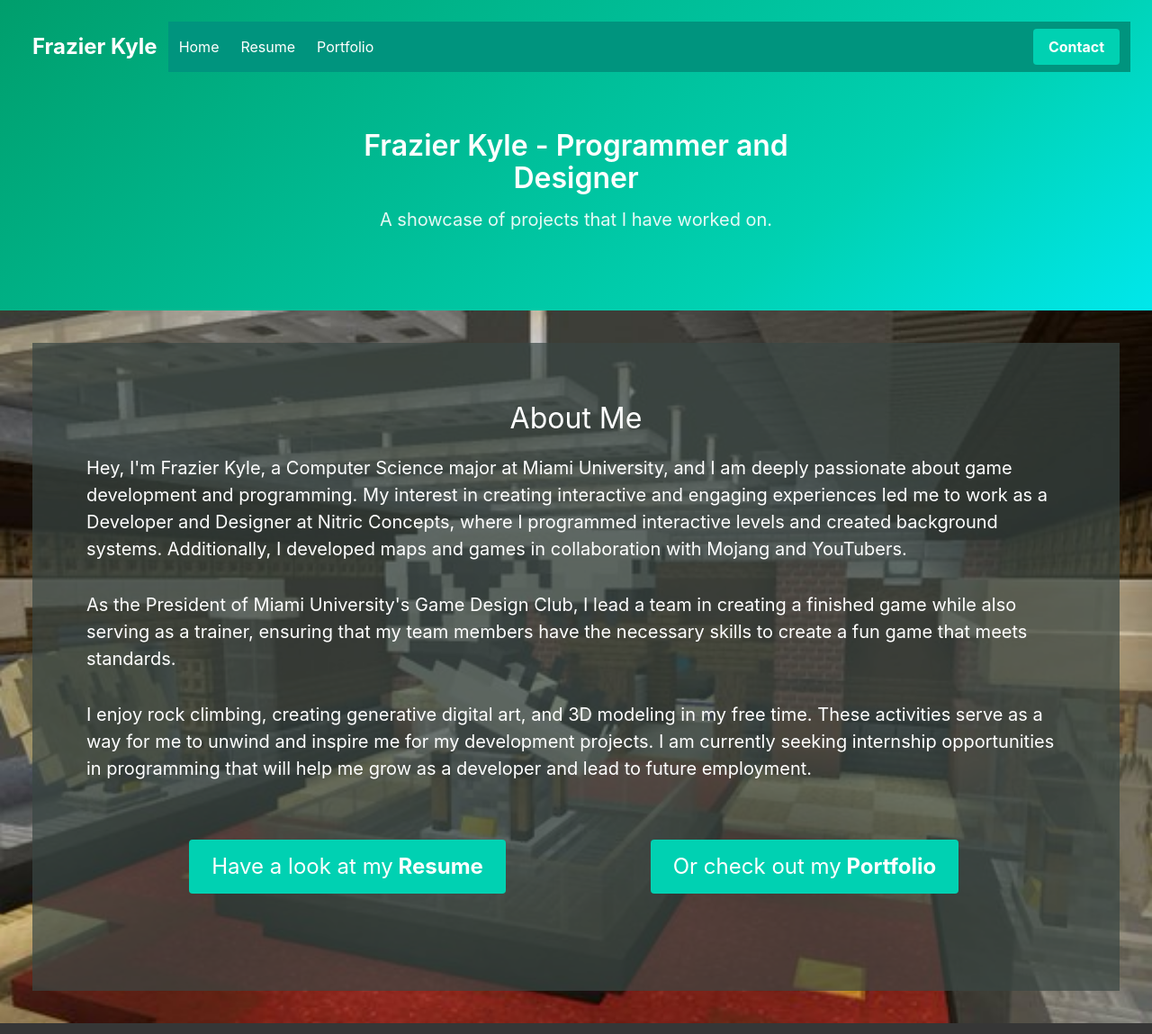
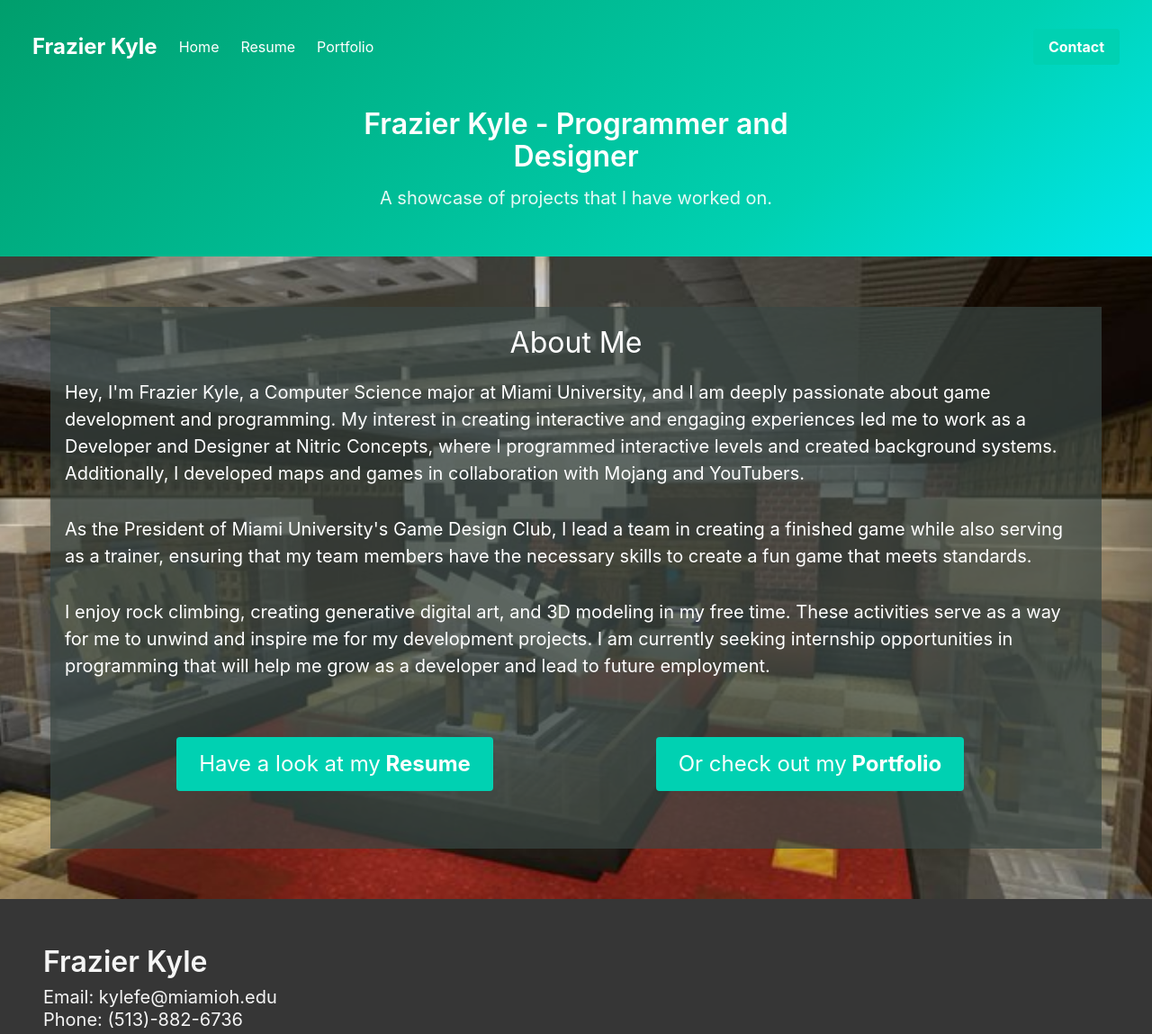
Before and after one commit to BigNinjaChicken/Website, a plain HTML site: page index.html in a window 1280 px wide. Shown: the top 1149 px of the page at 90% size. Drawn offline with nearby package versions, Linux system fonts and the light colour scheme.

Commit message:
Revision

```diff
--- a/index.html
+++ b/index.html
@@ -28,7 +28,7 @@
                     </a>
                 </div>
 
-                <div id="navbarBasicExample" class="navbar-menu has-background-primary-dark">
+                <div id="navbarBasicExample" class="navbar-menu">
                     <div class="navbar-start">
                         <a href="index.html" class="navbar-item">
                             Home
@@ -58,13 +58,25 @@
             </nav>
 
             <div class="columns is-centered is-vcentered">
-                <div class="column has-text-centered m-6 is-half is-offset-one-quarter ">
+                <div class="column has-text-centered m-5 is-half is-offset-one-quarter ">
                     <h1 class="title my-4">
                         Frazier Kyle - Programmer and Designer
                     </h1>
-                    <h2 class="subtitle my-4">
+                    <h2 class="subtitle my-1">
                         A showcase of projects that I have worked on.
                     </h2>
+                </div>
+                <div class="is-hidden-tablet">
+                    <div class="m-3">
+                        <a href="resume.html" class="button is-primary is-large is-fullwidth">Have a look at
+                            my<strong style="white-space: pre;"> Resume</strong>
+                        </a>
+                    </div>
+                    <div class="m-3">
+                        <a href="portfolio.html" class="button is-primary is-large is-fullwidth">Or check out
+                            my<strong style="white-space: pre;"> Portfolio</strong>
+                        </a>
+                    </div>
                 </div>
             </div>
 
@@ -101,53 +113,49 @@
     </section>
 
     <div class="bg-img">
-        <div class="section" style="margin-top: auto;">
-            <div class="section columns" style="background-color: rgba(57, 70, 68, 0.7);">
-                <div class="column">
-                    <div class="has-text-centered is-hidden-desktop m-4 pb-6">
-                        <!-- style="background-color: rgba(57, 70, 68, 0.7)"; -->
-                        <div class="m-3">
-                            <a href="resume.html" class="button is-primary is-large is-fullwidth">Have a look at
-                                my<strong style="white-space: pre;"> Resume</strong>
-                            </a>
-                        </div>
-                        <div class="m-3">
-                            <a href="portfolio.html" class="button is-primary is-large is-fullwidth">Or check out
-                                my<strong style="white-space: pre;"> Portfolio</strong>
-                            </a>
-                        </div>
-                    </div>
-
+        <div class="section">
+            <div class="section columns m-2 p-2"
+                style="background-color: rgba(57, 70, 68, 0.7); overflow: hidden;">
+                <div class="column m-1 p-1">
                     <h2 class="is-size-3 has-text-white has-text-centered">
                         About Me
                     </h2>
+                    <div class="" style="">
                         <p class="is-size-5 has-text-white py-4">
-                        Hey, I'm Frazier Kyle, a Computer Science major at Miami University, and I am deeply passionate
+                            Hey, I'm Frazier Kyle, a Computer Science major at Miami University, and I am deeply
+                            passionate
                             about game development and programming. My interest in creating interactive and engaging
-                        experiences led me to work as a Developer and Designer at Nitric Concepts, where I programmed
-                        interactive levels and created background systems. Additionally, I developed maps and games in
+                            experiences led me to work as a Developer and Designer at Nitric Concepts, where I
+                            programmed
+                            interactive levels and created background systems. Additionally, I developed maps and games
+                            in
                             collaboration with Mojang and YouTubers.
                         </p>
                         <p class="is-size-5 has-text-white py-4">
-                        As the President of Miami University's Game Design Club, I lead a team in creating a finished
-                        game while also serving as a trainer, ensuring that my team members have the necessary skills to
+                            As the President of Miami University's Game Design Club, I lead a team in creating a
+                            finished
+                            game while also serving as a trainer, ensuring that my team members have the necessary
+                            skills to
                             create a fun game that meets standards.
                         </p>
                         <p class="is-size-5 has-text-white py-4">
-                        I enjoy rock climbing, creating generative digital art, and 3D modeling in my free time. These
+                            I enjoy rock climbing, creating generative digital art, and 3D modeling in my free time.
+                            These
                             activities serve as a way for me to unwind and inspire me for my development projects. I am
-                        currently seeking internship opportunities in programming that will help me grow as a developer
+                            currently seeking internship opportunities in programming that will help me grow as a
+                            developer
                             and lead to future employment.
                         </p>
+                    </div>
 
-                    <div class="section columns has-text-centered is-hidden-mobile">
+                    <div class="section columns is-hidden-mobile container">
                         <!-- style="background-color: rgba(57, 70, 68, 0.7)"; -->
-                        <div class="column px-3">
+                        <div class="column has-text-centered">
                             <a href="resume.html" class="button is-primary is-large">Have a look at my<strong
                                     style="white-space: pre;"> Resume</strong>
                             </a>
                         </div>
-                        <div class="column px-3">
+                        <div class="column has-text-centered">
                             <a href="portfolio.html" class="button is-primary is-large">Or check out my<strong
                                     style="white-space: pre;"> Portfolio</strong>
                             </a>
```
Also changed, not shown: portfolio.html (+1 -1 lines), resume.html (+6 -2 lines). Lines whose indentation alone changed are shown as unchanged.
